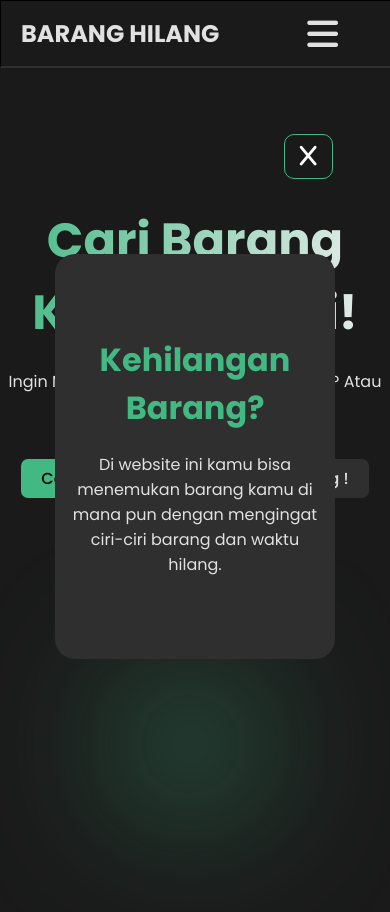
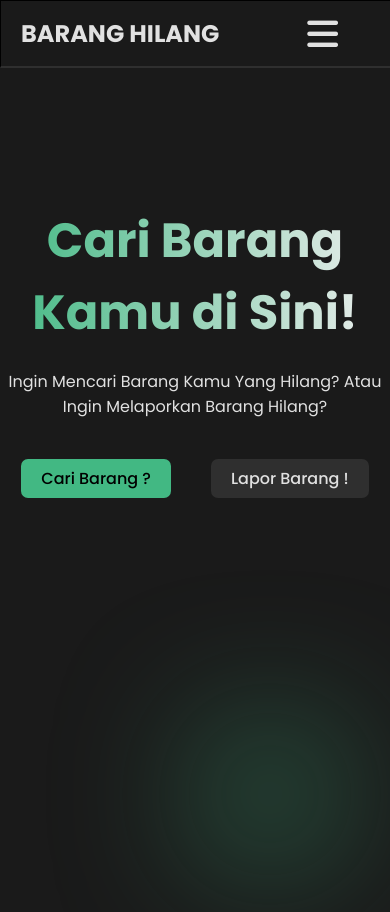
Before and after one commit to RadyaI/barang-hilang, a Vue app: page / in a window 390 px wide. Built offline with nearby package versions, Linux system fonts and the light colour scheme; what @formkit/vue would draw is missing.

Commit message:
Geser elemennya dikit

```diff
--- a/src/views/HomeView.vue
+++ b/src/views/HomeView.vue
@@ -59,7 +59,7 @@ export default {
     const state = reactive({
       title: 'BARANG HILANG',
       showNavbarPopup: false,
-      showCaraKerja: true,
+      showCaraKerja: false,
       closeCaraKerja: false,
     })
 
@@ -296,5 +296,10 @@ export default {
     min-width: 80%;
     height: 80%;
   }
+
+  .element{
+    margin-bottom: -50px;
+    margin-right: -80px;
+  }
 }
 </style>
```
